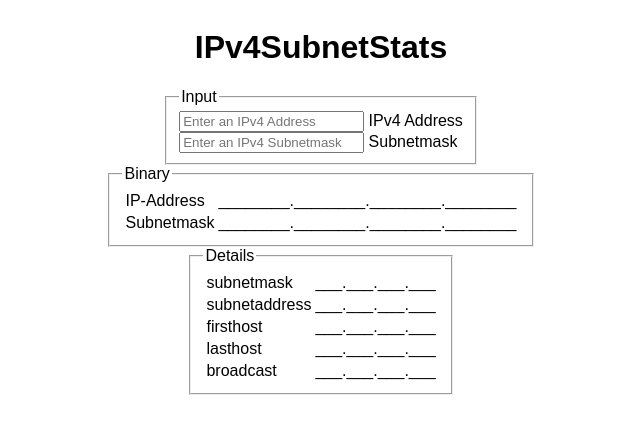
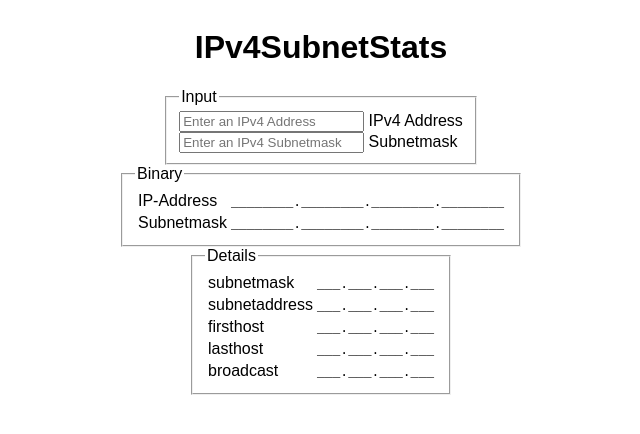
Before and after one commit to RaZoD1/subnetting-calculator, a React app: page / in a window 1280 px wide. Shown: the top 434 px of the page, without its empty margins (319-959 px from the left). Built offline with nearby package versions, Linux system fonts and the light colour scheme.

Commit message:
fontFamily for invalidMessage

```diff
--- a/app/components/IPv4Address.js
+++ b/app/components/IPv4Address.js
@@ -9,7 +9,7 @@ export default function IPv4Address(props) {
   let ipv4 = null;
   if (!(ip instanceof IPv4)) {
     if (!IPv4.isValid(ipString)) {
-      return <span>{invalidMessage}</span>;
+      return <span style={{ fontFamily: 'monospace' }}>{invalidMessage}</span>;
     }
 
     ipv4 = new IPv4(ipString);
@@ -21,7 +21,7 @@ export default function IPv4Address(props) {
     displayType === 'decimal'
       ? ipv4.getDecimalString(seperator)
       : ipv4.getBinaryString(seperator);
-  return <span style={{fontFamily: 'monospace'}}>{display}</span>;
+  return <span style={{ fontFamily: 'monospace' }}>{display}</span>;
 }
 
 IPv4Address.defaultProps = {
```
